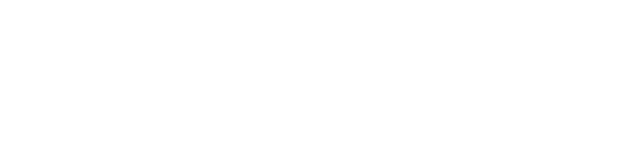
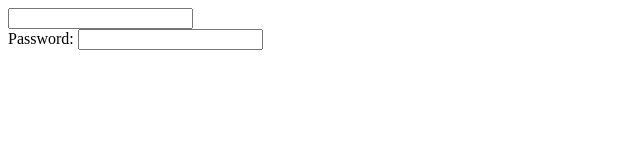
Before and after one commit to Olafey/Movie_Thriller_api, a plain HTML site: page index.html in a window 1280 px wide. Shown: the whole page, without its empty margins (0-640 px from the left). Drawn offline with Linux system fonts and the light colour scheme.

Commit message:
Html elements

```diff
--- a/index.html
+++ b/index.html
@@ -14,6 +14,17 @@
     <link rel="stylesheet" href="./css/sytle.css" />
   </head>
   <body>
+    <form action="" id="form" class="form">
+      <div>
+        <label for="Username"></label>
+        <input type="text" name="" id="username" />
+      </div>
+
+      <div>
+        <label for="">Password:</label>
+        <input type="text" name="" id="password" />
+      </div>
+    </form>
     <script src="./js/script.js"></script>
   </body>
 </html>
```
